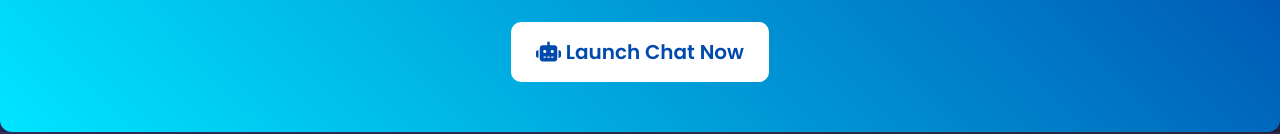
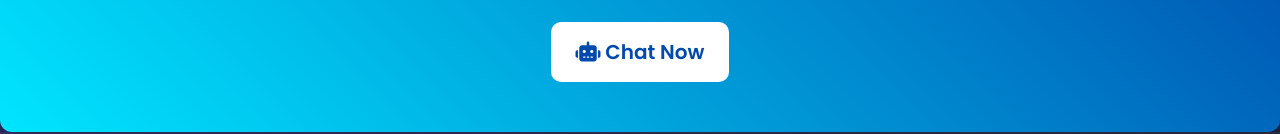
Before and after one commit to aman-singh122/rohitnegi-chatbot, a website: page index.html in a window 1280 px wide. Shown: the part 2001-2135 px from the top of the page. Drawn offline with Linux system fonts and the light colour scheme.

Commit message:
Your commit message here

```diff
--- a/index.html
+++ b/index.html
@@ -258,7 +258,7 @@
   <section id="start" class="section cta">
     <h2>Talk to Our AI Chatbot 🤖</h2>
     <p>Get instant help, motivation, and tech guidance with Rohit Bhaiya's AI-powered chatbot.</p>
-    <a href="index.html"><i class="fas fa-robot"></i> Launch Chat Now</a>
+    <a href="old_index.html"><i class="fas fa-robot"></i> Chat Now</a>
   </section>
 
   <footer>
```
